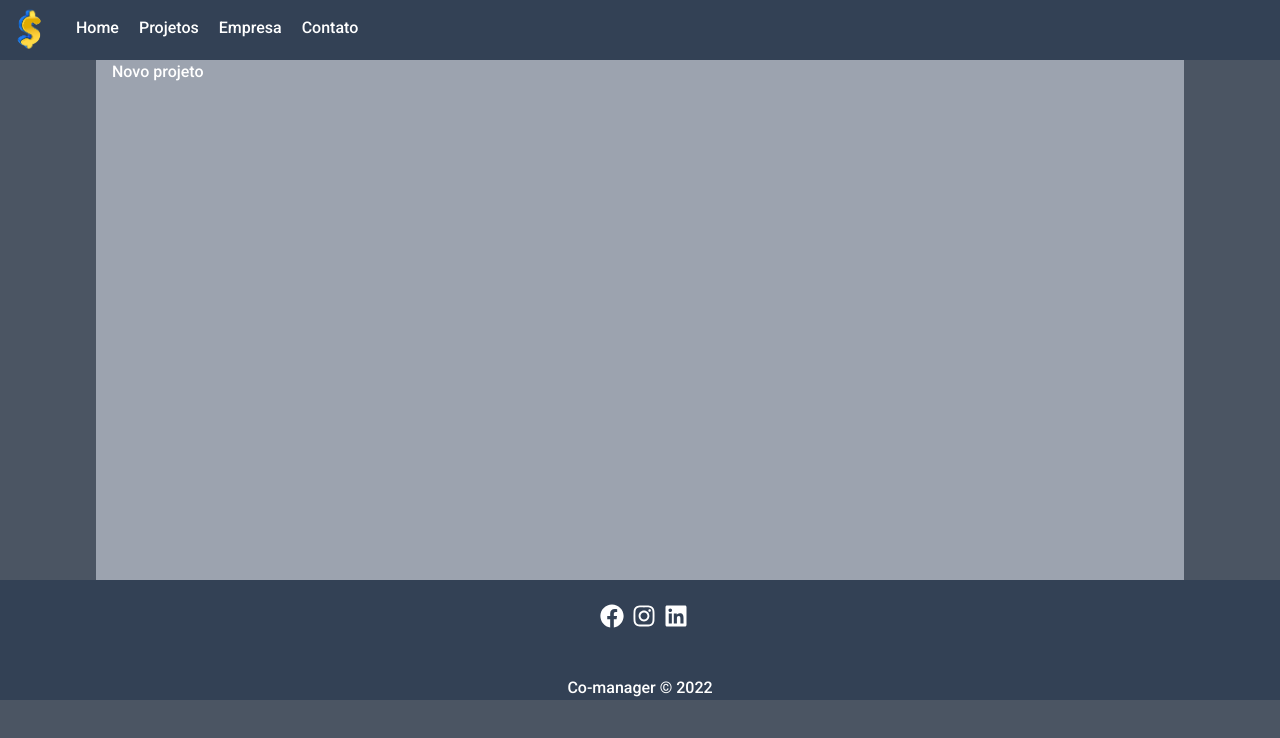
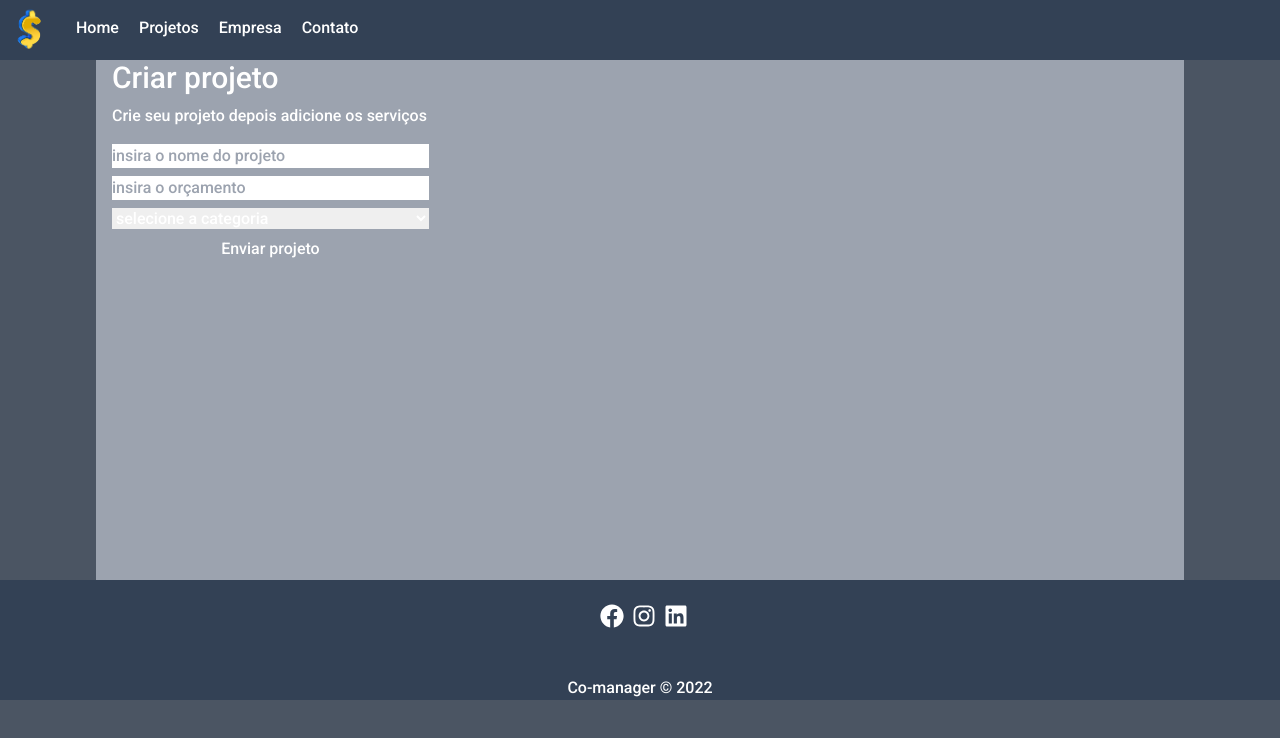
Before and after one commit to XFBC/co-manager, a React (Vite) app: page /newproject in a window 1280 px wide. Shown: the top 738 px of the page. Built offline with nearby package versions, Linux system fonts and the light colour scheme.

Commit message:
:pencil2: Criação nova pagina

```diff
--- a/src/App.jsx
+++ b/src/App.jsx
@@ -6,6 +6,7 @@ import Contact from './components/pages/Contact'
 import Container from './components/layout/Container'
 import Navbar from './components/layout/Navbar'
 import Footer from './components/layout/Footer'
+import Projects from './components/pages/Projects'
 
 function App() {
   return (
@@ -16,6 +17,7 @@ function App() {
           <Routes>
             <Route exact path="/" element={<Home />}></Route>
             <Route path="/newproject" element={<NewProject />}></Route>
+            <Route path="/projects" element={<Projects />}></Route>
             <Route path="/company" element={<Company />}></Route>
             <Route path="/contact" element={<Contact />}></Route>
           </Routes>
--- /dev/null
+++ b/src/components/form/ProjectForm.jsx
@@ -0,0 +1,15 @@
+export default function ProjectForm() {
+  return (
+    <div>
+      <form className="flex flex-col gap-2 max-w-[30%] pt-4" action="">
+        <input type="text" placeholder="insira o nome do projeto" />
+        <input type="number" placeholder="insira o orçamento" />
+        <select name="category_id" id="">
+          <option value=""> selecione a categoria</option>
+        </select>
+
+        <button>Enviar projeto</button>
+      </form>
+    </div>
+  )
+}
--- /dev/null
+++ b/src/components/layout/LinkButton.jsx
@@ -0,0 +1,14 @@
+import { Link } from 'react-router-dom'
+
+export default function LinkButton({ to, text }) {
+  return (
+    <div>
+      <Link
+        className="border-yellow-400 border-x-2 border-y-2 px-2 py-2 hover:bg-yellow-300 hover:text-gray-800"
+        to={to}
+      >
+        {text}
+      </Link>
+    </div>
+  )
+}
--- a/src/components/layout/Navbar.jsx
+++ b/src/components/layout/Navbar.jsx
@@ -11,7 +11,7 @@ export default function Navbar() {
         <Link to="/" className=" hover:text-yellow-300 font-normal">
           Home
         </Link>
-        <Link to="/newproject" className=" hover:text-yellow-300 font-normal">
+        <Link to="/projects" className=" hover:text-yellow-300 font-normal">
           Projetos
         </Link>
         <Link to="/company" className=" hover:text-yellow-300 font-normal">
--- a/src/components/pages/Home.jsx
+++ b/src/components/pages/Home.jsx
@@ -1,8 +1,13 @@
+import LinkButton from '../layout/LinkButton'
+
 export default function Home() {
- return (
-  <div>
-    <p> Home</p>
-
-  </div>
- )
+  return (
+    <div>
+      <section className="w-full">
+        <h1 className="text-3xl"> Bem vindo ao Co-Manager</h1>
+        <p className="pb-2">Comece a gerenciar seus projetos agora mesmo</p>
+        <LinkButton to="/newproject" text="Criar projeto" />
+      </section>
+    </div>
+  )
 }
--- a/src/components/pages/NewProject.jsx
+++ b/src/components/pages/NewProject.jsx
@@ -1,5 +1,11 @@
+import ProjectForm from '../form/ProjectForm'
+
 export default function NewProject() {
- return (
-  <p> Novo projeto</p>
- )
+  return (
+    <div>
+      <h1 className="text-3xl"> Criar projeto</h1>
+      <p className="pt-2"> Crie seu projeto depois adicione os serviços</p>
+      <ProjectForm />
+    </div>
+  )
 }
--- /dev/null
+++ b/src/components/pages/Projects.jsx
@@ -0,0 +1,5 @@
+export default function Projects() {
+  return (
+   <p> Projetos</p>
+  )
+ }
```
